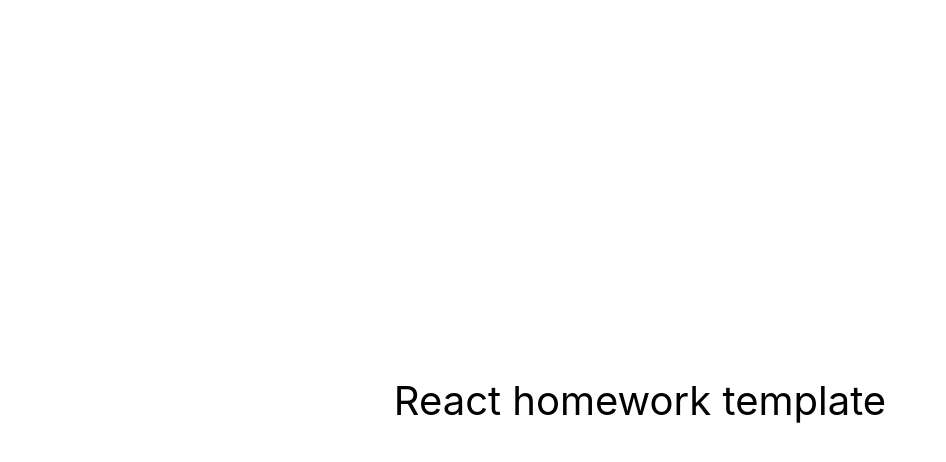
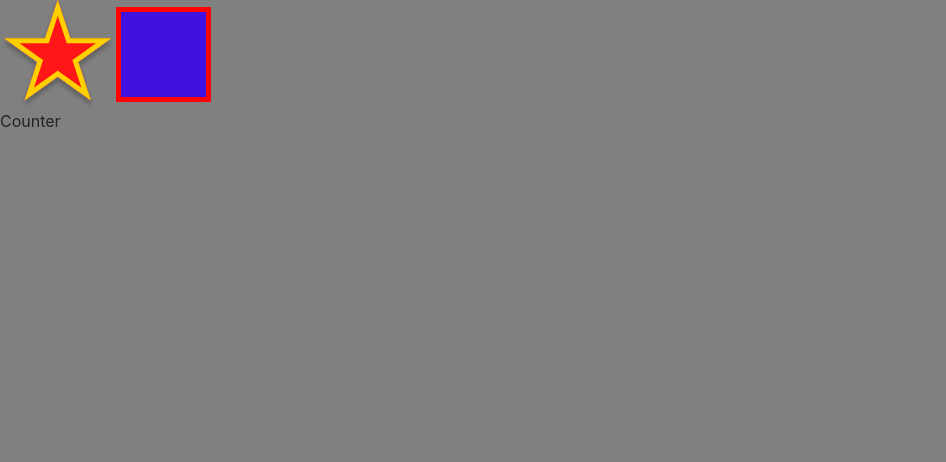
Before and after one commit to Seeker2025/react-05, a React (Create React App) app: page / in a window 1280 px wide. Shown: the top 462 px of the page, without its empty margins (0-946 px from the left). Built offline with nearby package versions, Linux system fonts and the light colour scheme.

Commit message:
star
added svg icons

```diff
--- a/public/index.html
+++ b/public/index.html
@@ -10,6 +10,7 @@
       content="Web site created using create-react-app"
     />
     <link rel="apple-touch-icon" href="%PUBLIC_URL%/logo192.png" />
+    <link href="https://cdn.jsdelivr.net/npm/bootstrap@5.3.8/dist/css/bootstrap.min.css" rel="stylesheet" integrity="sha384-sRIl4kxILFvY47J16cr9ZwB07vP4J8+LH7qKQnuqkuIAvNWLzeN8tE5YBujZqJLB" crossorigin="anonymous">
     <!--
       manifest.json provides metadata used when your web app is installed on a
       user's mobile device or desktop. See https://developers.google.com/web/fundamentals/web-app-manifest/
--- a/src/components/App.jsx
+++ b/src/components/App.jsx
@@ -1,16 +1,12 @@
+import { Star } from './Star/Star'
+import { Counter } from './Counter/Counter';
+
 export const App = () => {
   return (
-    <div
-      style={{
-        height: '100vh',
-        display: 'flex',
-        justifyContent: 'center',
-        alignItems: 'center',
-        fontSize: 40,
-        color: '#010101'
-      }}
-    >
-      React homework template
+    <div>
+      <Star/>
+      <Counter/>
+
     </div>
   );
 };
--- /dev/null
+++ b/src/components/Counter/Counter.jsx
@@ -0,0 +1,7 @@
+export const Counter = () => {
+  return (
+    <div>
+    <p>Counter</p>
+    </div>
+  );
+};
--- /dev/null
+++ b/src/components/Star/Star.jsx
@@ -0,0 +1,13 @@
+import { ReactComponent as MyIcon } from './Star.svg'
+import square from './square.svg'
+
+// There are two ways to import SVG images.
+
+export const Star = () => {
+  return (
+    <div>
+    <MyIcon/>
+    <img src={square}/>
+    </div>
+  );
+};
--- a/src/index.css
+++ b/src/index.css
@@ -7,6 +7,7 @@
     sans-serif;
   -webkit-font-smoothing: antialiased;
   -moz-osx-font-smoothing: grayscale;
+  background-color: gray;
 }
 
 code {
```
Also changed, not shown: src/components/Star/Star.svg (added), src/components/Star/square.svg (added).
